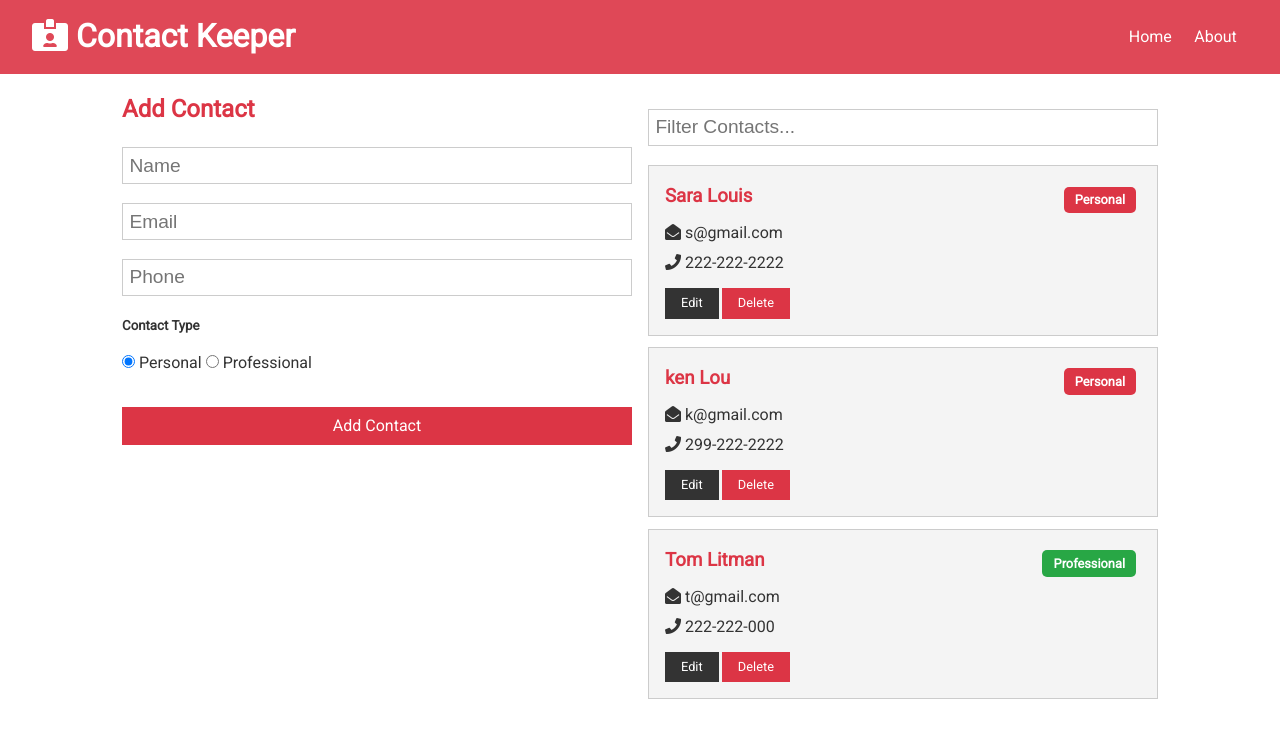
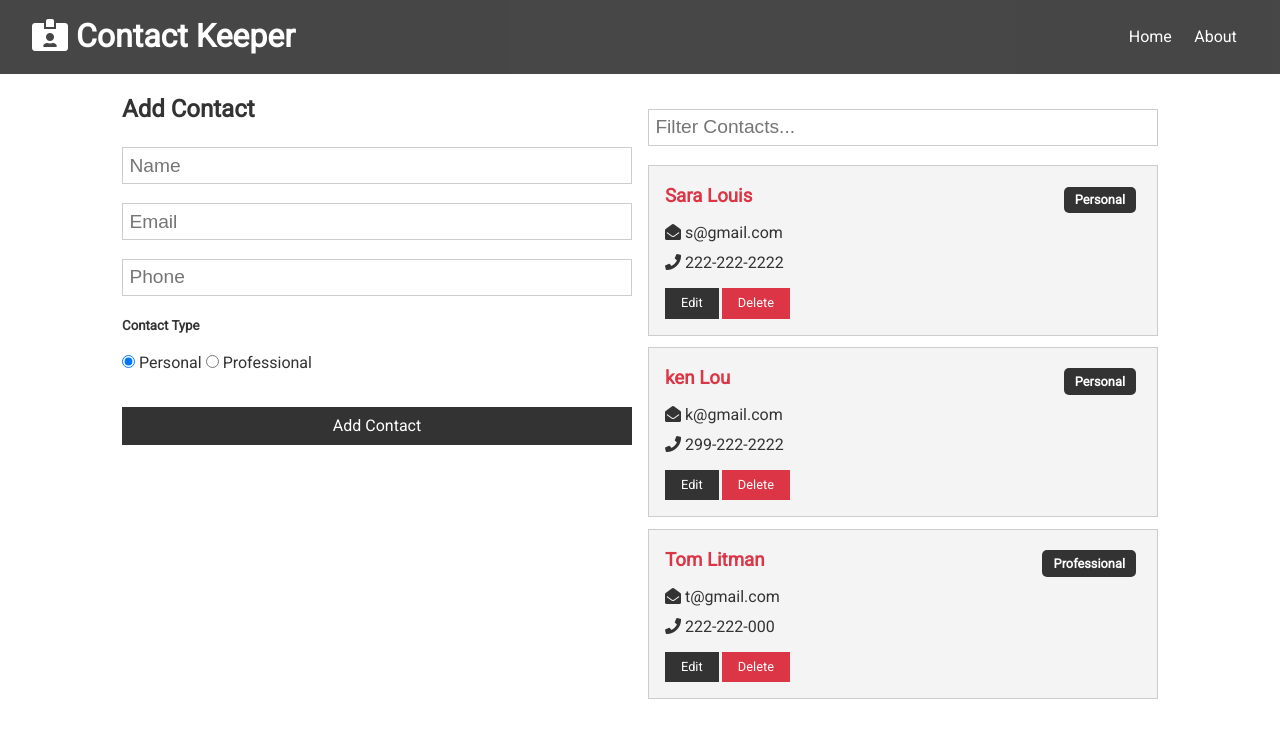
Before and after one commit to wuyaheng/react-contact-keeper, a React (Create React App) app in the folder client/: page / in a window 1280 px wide. Shown: the top 738 px of the page. Built offline with nearby package versions, Linux system fonts and the light colour scheme.

Commit message:
change color

```diff
--- a/client/src/components/contacts/ContactForm.js
+++ b/client/src/components/contacts/ContactForm.js
@@ -47,7 +47,7 @@ const ContactForm = () => {
 
   return (
     <form onSubmit={onSubmit}>
-      <h2 className='text-primary'>
+      <h2 className='text-dark'>
         {current ? 'Edit Contact' : 'Add Contact'}
       </h2>
       <input
@@ -92,7 +92,7 @@ const ContactForm = () => {
         <input
           type='submit'
           value={current ? 'Update Contact' : 'Add Contact'}
-          className='btn btn-primary btn-block'
+          className='btn btn-dark btn-block'
         />
       </div>
       {current && (
--- a/client/src/components/contacts/ContactItem.js
+++ b/client/src/components/contacts/ContactItem.js
@@ -20,7 +20,7 @@ const ContactItem = ({ contact }) => {
         <div className='card bg-light'>
             <h3 className='text-primary text-left'>
                 {name}{' '} <span style={{ float: 'right' }}
-                    className={'badge ' + (type === 'professional' ? 'badge-success' : 'badge-primary' )}>
+                    className={'badge ' + (type === 'professional' ? 'badge-dark' : 'badge-dark' )}>
                     {type.charAt(0).toUpperCase() + type.slice(1)}
                 </span>
             </h3>
--- a/client/src/components/layout/Navbar.js
+++ b/client/src/components/layout/Navbar.js
@@ -4,7 +4,7 @@ import PropTypes from 'prop-types';
 
 const Navbar = ({ title, icon }) => {
     return (
-        <div className="navbar bg-primary">
+        <div className="navbar bg-dark">
             <h1>
                 <i className={icon} /> {title}
             </h1>
```
